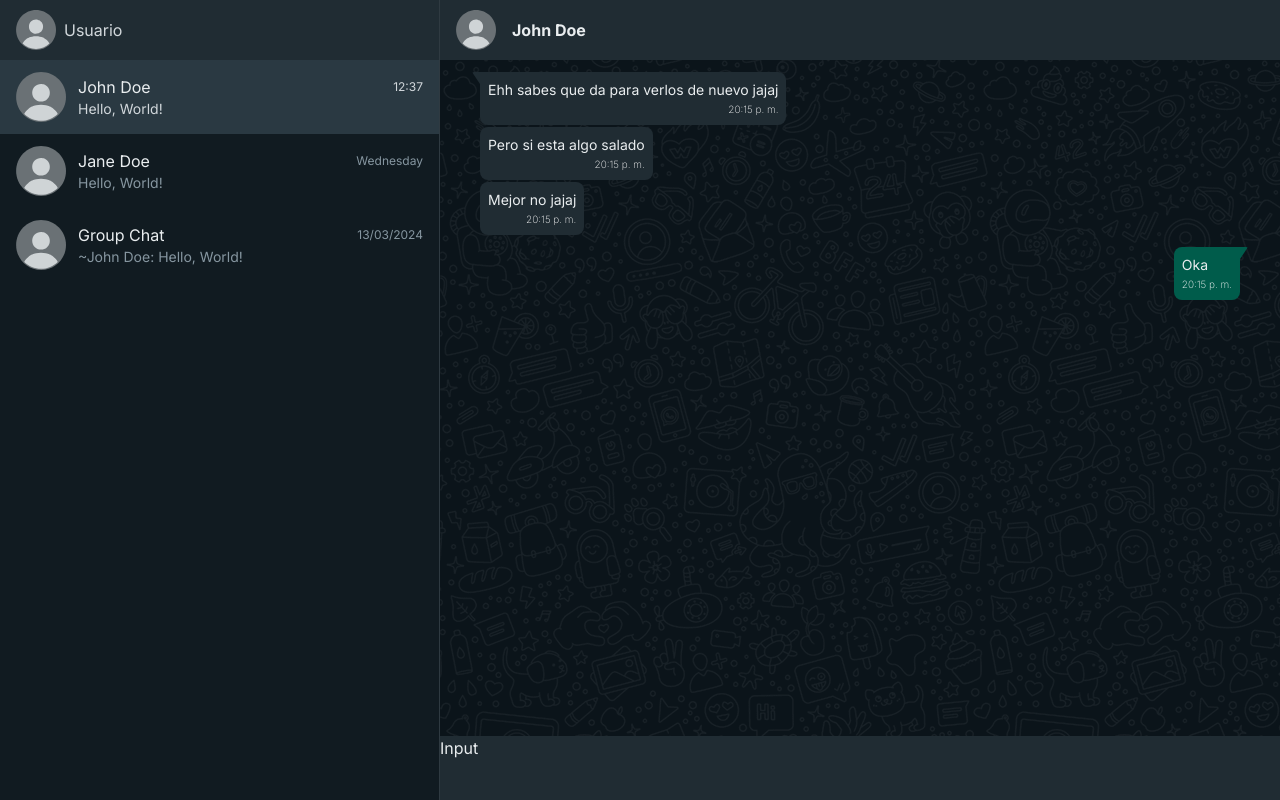
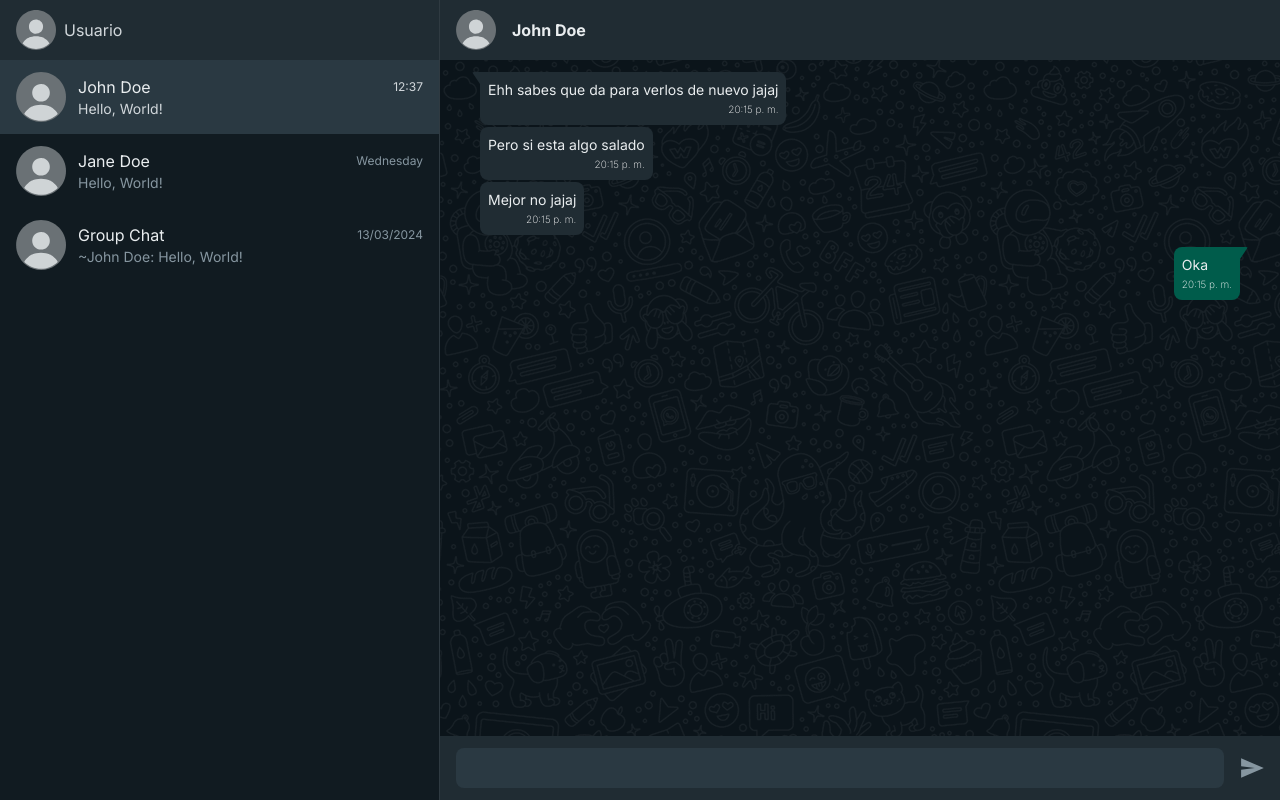
Before and after one commit to ArielSurco/whatsapp.clone.webapp, a Next.js app: page /chat/1 in a window 1280 px wide. Built offline with nearby package versions, Linux system fonts and the light colour scheme.

Commit message:
feat: create chat input

```diff
--- a/src/app/chat/[id]/page.tsx
+++ b/src/app/chat/[id]/page.tsx
@@ -1,8 +1,10 @@
 import { notFound } from 'next/navigation'
 
 import { getChatDetail } from '@/chat/adapters/getChatDetail'
+import { ChatInput } from '@/chat/components/ChatInput/ChatInput'
 import { Message } from '@/chat/components/Message/Message'
 import { ProfilePicture } from '@/chat/components/ProfilePicture/ProfilePicture'
+import { SendMessage } from '@/chat/components/icons/SendMessage'
 
 export default async function ChatPage({ params }: { params: { id: string } }) {
   if (!params.id) notFound()
@@ -48,7 +50,12 @@ export default async function ChatPage({ params }: { params: { id: string } }) {
           sentAt='2021-09-01T20:15:00'
         />
       </main>
-      <footer className='h-16 bg-primary-550'>Input</footer>
+      <footer className='flex h-16 items-center gap-4 bg-primary-550 px-4 py-[10px]'>
+        <ChatInput />
+        <button className='h-fit w-fit'>
+          <SendMessage className='text-light-500' height={24} width={24} />
+        </button>
+      </footer>
     </section>
   )
 }
--- /dev/null
+++ b/src/chat/components/ChatInput/ChatInput.tsx
@@ -0,0 +1,16 @@
+import { ComponentPropsWithoutRef } from 'react'
+
+interface Props extends Pick<ComponentPropsWithoutRef<'input'>, 'value' | 'onChange'> {}
+
+export const ChatInput = ({ value, onChange }: Props) => {
+  return (
+    <div className='w-full rounded-lg bg-primary-400 px-3 py-2'>
+      <input
+        className='h-6 w-full bg-inherit text-base text-light-300 outline-none'
+        onChange={onChange}
+        type='text'
+        value={value}
+      />
+    </div>
+  )
+}
--- /dev/null
+++ b/src/chat/components/icons/SendMessage.tsx
@@ -0,0 +1,25 @@
+import type { ComponentPropsWithoutRef } from 'react'
+
+interface Props extends ComponentPropsWithoutRef<'svg'> {}
+
+export const SendMessage = (props: Props) => {
+  return (
+    <svg
+      enableBackground='new 0 0 24 24'
+      height='24'
+      preserveAspectRatio='xMidYMid meet'
+      version='1.1'
+      viewBox='0 0 24 24'
+      width='24'
+      x='0px'
+      y='0px'
+      {...props}
+    >
+      <title>send</title>
+      <path
+        d='M1.101,21.757L23.8,12.028L1.101,2.3l0.011,7.912l13.623,1.816L1.112,13.845 L1.101,21.757z'
+        fill='currentColor'
+      />
+    </svg>
+  )
+}
```
